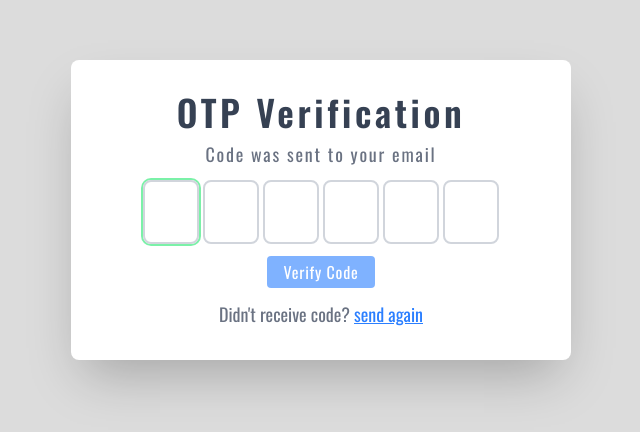
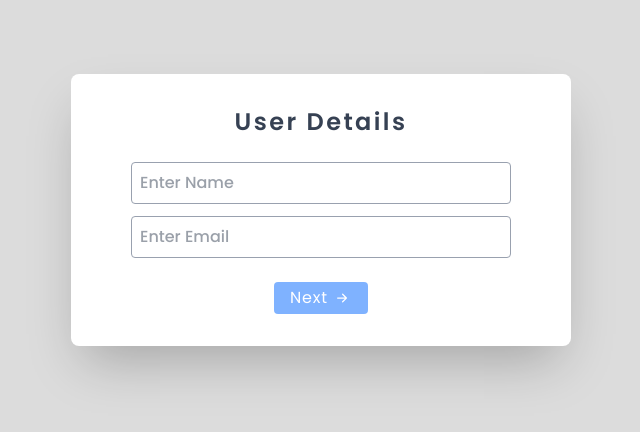
Before and after one commit to VickyDevlo/otp_generator, a React (Vite) app: page / in a window 1280 px wide. Shown: the part 190-622 px from the top of the page, without its empty margins (319-959 px from the left). Built offline with nearby package versions, Linux system fonts and the light colour scheme.

Commit message:
frontend done

```diff
--- a/src/App.jsx
+++ b/src/App.jsx
@@ -1,17 +1,39 @@
 import { useState } from "react";
 import { OtpGenerator } from "./components/OtpGenerator";
+import { UserForm } from "./components/UserForm";
 import { SuccessModel } from "./components/SuccessModel";
 
 function App() {
-  const [showModel, setShowModel] = useState(false);
+  const [step, setStep] = useState(1);
+  const [userData, setUserData] = useState({ name: "", email: "" });
+  const [generatedOtp, setGeneratedOtp] = useState(null);
+
+  const generateOtp = () => {
+    const newOtp = Math.floor(100000 + Math.random() * 900000).toString();
+    setGeneratedOtp(newOtp);
+    return newOtp;
+  };
 
   return (
     <>
-      {showModel ? (
-        <SuccessModel setShowModel={setShowModel} />
-      ) : (
-        <OtpGenerator setShowModel={setShowModel} />
+      {step === 1 && (
+        <UserForm
+          setUserData={setUserData}
+          setStep={setStep}
+          generateOtp={generateOtp}
+          setGeneratedOtp={setGeneratedOtp}
+        />
       )}
+      {step === 2 && (
+        <OtpGenerator
+          userData={userData}
+          setStep={setStep}
+          generateOtp={generateOtp}
+          setGeneratedOtp={setGeneratedOtp}
+          generatedOtp={generatedOtp}
+        />
+      )}
+      {step === 3 && <SuccessModel userData={userData} setStep={setStep}/>}
     </>
   );
 }
--- a/src/components/OtpGenerator.jsx
+++ b/src/components/OtpGenerator.jsx
@@ -1,18 +1,32 @@
 import React, { useEffect, useRef, useState } from "react";
 import { toast } from "react-toastify";
 import { Wrapper } from "./Wrapper";
+import { BsArrowLeftShort } from "react-icons/bs";
 
-export const OtpGenerator = ({ setShowModel }) => {
+export const OtpGenerator = ({
+  setStep,
+  generateOtp,
+  setGeneratedOtp,
+  generatedOtp,
+}) => {
   const [inputs, setInputs] = useState(Array(6).fill(""));
-  const [showSuccess, setShowSuccess] = useState(false);
+  const [isverified, setIsVerified] = useState(false);
+  const [error, setError] = useState(false);
   const inputRefs = useRef([]);
 
   const handleChange = (index, value) => {
-    if (!/^\d?$/.test(value)) return;
+    if (!/^\d*$/.test(value)) return;
 
-    const newInputs = [...inputs];
-    newInputs[index] = value;
+    let newInputs = [...inputs];
+
+    if (value.length === 6) {
+      newInputs = value.split("").slice(0, 6);
+    } else {
+      newInputs[index] = value;
+    }
+
     setInputs(newInputs);
+    setError(false);
 
     if (value && index < inputs.length - 1) {
       inputRefs.current[index + 1]?.focus();
@@ -20,30 +34,45 @@ export const OtpGenerator = ({ setShowModel }) => {
   };
 
   const handleKeyDown = (index, e) => {
-    if (e.key === "Backspace" && !inputs[index] && index > 0) {
-      inputRefs.current[index - 1]?.focus();
+    if (e.key === "Backspace") {
+      if (!inputs[index] && index > 0) {
+        inputRefs.current[index - 1]?.focus();
+        const newInputs = [...inputs];
+        newInputs[index - 1] = "";
+        setInputs(newInputs);
+      }
     }
-
-    if (e.key === "Enter") {
-      if (!inputs.includes("")) {
-        verifyCode();
-      }
+    if (e.key === "Enter" && !inputs.includes("")) {
+      verifyCode();
     }
   };
 
   const verifyCode = () => {
-    setShowSuccess(true);
-    setTimeout(() => {
-      setInputs(Array(6).fill(""));
-      setShowSuccess(false);
-      inputRefs.current[0]?.focus();
-      setShowModel(true);
-    }, 3000);
+    const enteredOtp = inputs.join("");
+    const otpString = String(generatedOtp);
+
+    if (enteredOtp === otpString) {
+      setIsVerified(true);
+      setTimeout(() => {
+        setInputs(Array(6).fill(""));
+        setIsVerified(false);
+        setStep(3);
+      }, 1500);
+    } else {
+      setTimeout(() => {
+        setError(true);
+        setInputs(Array(6).fill(""));
+        inputRefs.current[0].focus();
+      }, 1500);
+    }
   };
 
   const sendCode = () => {
-    toast.success("Code sent to your email");
+    const newCode = generateOtp();
+    setGeneratedOtp(newCode);
+    toast.success(`New OTP is - ${newCode}`);
     setInputs(Array(6).fill(""));
+    setError("");
     setTimeout(() => inputRefs.current[0]?.focus(), 200);
   };
 
@@ -80,32 +109,45 @@ export const OtpGenerator = ({ setShowModel }) => {
         ))}
       </div>
 
-      {showSuccess && (
-        <p className="text-green-600 tracking-widest transition-all duration-500 opacity-100 translate-y-0">
+      {error ? (
+        <p className="text-red-500 tracking-widest transition-all duration-500 opacity-100 translate-y-0">
+          Invalid OTP. Please try again.
+        </p>
+      ) : isverified ? (
+        <p className="text-green-500 tracking-widest transition-all duration-500 opacity-100 translate-y-0">
           Verification Successful!
         </p>
-      )}
+      ) : null}
 
       <button
         disabled={inputs.includes("")}
         onClick={verifyCode}
-        className="text-white bg-blue-500 px-4 py-1 rounded text-md
+        className="text-white bg-blue-500 my-3 px-4 py-1 rounded text-md
           tracking-wider cursor-pointer disabled:opacity-60 disabled:cursor-not-allowed transition-all"
       >
         Verify Code
       </button>
 
       <div className="text-center">
-        <p className="text-gray-500 text-lg">
+        <p className="text-gray-500 md:text-lg text-sm">
           Didn't receive code?
           <span
-            className="text-blue-500 underline cursor-pointer text-lg ml-1"
+            className="text-blue-500 underline cursor-pointer ml-1"
             onClick={sendCode}
           >
             send again
           </span>
         </p>
       </div>
+
+      <button
+        className="flex items-center gap-1 text-white bg-red-400 my-2 px-4 py-1 rounded text-md
+          tracking-wider cursor-pointer transition-all"
+        onClick={() => setStep(1)}
+      >
+        <BsArrowLeftShort size={20} />
+        Back
+      </button>
     </Wrapper>
   );
 };
--- a/src/components/SuccessModel.jsx
+++ b/src/components/SuccessModel.jsx
@@ -1,36 +1,33 @@
 import React from "react";
 import { Wrapper } from "./Wrapper";
 import { HiBadgeCheck } from "react-icons/hi";
+import { IoClose } from "react-icons/io5";
 
-export const SuccessModel = ({ setShowModel }) => {
+export const SuccessModel = ({ userData, setStep }) => {
   return (
-    <Wrapper>
+    <Wrapper className="relative">
+      <button
+        onClick={() => setStep(1)}
+        className="absolute top-1 md:top-4 right-2 md:right-4 cursor-pointer"
+      >
+        <IoClose size={24} />
+      </button>
       <div className="flex flex-col items-center gap-2">
-        <h1 className="font-semibold text-gray-700 max-sm:text-2xl text-4xl tracking-widest">
+        <h1 className="font-semibold text-gray-500 max-sm:text-2xl text-4xl tracking-widest">
           Congratulation
         </h1>
-        <p className="text-center max-sm:text-xs text-lg text-gray-500 tracking-widest px-3">
-          Welcome back
+        <p className="text-center font-semibold max-sm:text-xs text-lg text-gray-700 tracking-widest px-3 capitalize">
+          {userData.name}
         </p>
       </div>
       <div>
         <HiBadgeCheck className="text-emerald-600 size-32 md:size-40" />
       </div>
       <div className="flex flex-col items-center gap-2">
-        <h1 className="font-semibold text-gray-700 max-sm:text-xl text-3xl tracking-widest">
-          Thank you
-        </h1>
         <p className="text-center max-sm:text-xs text-lg text-gray-500 tracking-widest px-3">
           Your OTP Verification has been completed successfully!
         </p>
       </div>
-      <button
-        onClick={() => setShowModel(false)}
-        className="text-white bg-blue-500 px-4 py-1 rounded text-md
-          tracking-wider cursor-pointer"
-      >
-        Back
-      </button>
     </Wrapper>
   );
 };
--- /dev/null
+++ b/src/components/UserForm.jsx
@@ -0,0 +1,87 @@
+import React, { useEffect, useRef, useState } from "react";
+import { toast } from "react-toastify";
+import { Wrapper } from "./Wrapper";
+import { BsArrowRightShort } from "react-icons/bs";
+
+export const UserForm = ({
+  setUserData,
+  setStep,
+  generateOtp,
+  setGeneratedOtp,
+}) => {
+  const [form, setForm] = useState({ name: "", email: "" });
+
+  const inputRef = useRef(null);
+
+  const handleChange = (e) => {
+    const { name, value } = e.target;
+    setForm({ ...form, [name]: value });
+  };
+
+  const onKeyDownHandler = (e) => {
+    if (e.key === "Enter") {
+      e.preventDefault();
+      handleSubmit(e);
+    }
+  };
+
+  const handleSubmit = (e) => {
+    e.preventDefault();
+    if (!form.name || !form.email) {
+      toast.error("All fields are required!");
+      return;
+    }
+
+    setUserData(form);
+    const newOtp = generateOtp();
+    setGeneratedOtp(newOtp);
+    toast.success(`Your OTP - ${newOtp}`);
+    setStep(2);
+  };
+
+  const isDisabled = !form.name || !form.email.includes("@");
+
+  useEffect(() => {
+    inputRef.current.focus();
+  }, []);
+
+  return (
+    <Wrapper>
+      <h1
+        className="font-semibold text-center text-gray-700 text-2xl
+      tracking-widest mb-3"
+      >
+        User Details
+      </h1>
+      <div className="md:px-12 w-full">
+        <input
+          type="text"
+          name="name"
+          ref={inputRef}
+          placeholder="Enter Name"
+          value={form.name}
+          onChange={handleChange}
+          className="border border-gray-400 font-medium text-gray-700 p-2 rounded w-full mb-3 focus:outline-0 capitalize"
+        />
+        <input
+          type="email"
+          name="email"
+          placeholder="Enter Email"
+          value={form.email}
+          onChange={handleChange}
+          onKeyDown={(e) => onKeyDownHandler(e)}
+          className="border border-gray-400 font-medium text-gray-700 p-2 rounded w-full mb-3 focus:outline-0"
+        />
+      </div>
+      <button
+        disabled={isDisabled}
+        className="flex items-center justify-center gap-1 text-white
+         bg-blue-500 px-4 py-1 rounded text-md tracking-wider cursor-pointer disabled:opacity-60 disabled:cursor-not-allowed transition-all"
+        onClick={handleSubmit}
+      >
+        Next
+        <BsArrowRightShort size={20} />
+      </button>
+    </Wrapper>
+  );
+};
--- a/src/components/Wrapper.jsx
+++ b/src/components/Wrapper.jsx
@@ -1,10 +1,10 @@
 import React from "react";
 
-export const Wrapper = ({ children }) => {
+export const Wrapper = ({ children, className }) => {
 
   return (
     <div className="container mx-auto h-screen flex items-center justify-center px-2">
-      <div className="flex flex-col bg-white md:w-[500px] rounded-lg shadow-2xl items-center justify-center gap-3 py-8 px-3">
+      <div className={`flex flex-col bg-white md:w-[500px] rounded-lg shadow-2xl items-center justify-center gap-3 py-8 px-3 ${className}`}>
         {children}
       </div>
     </div>
--- a/src/index.css
+++ b/src/index.css
@@ -1,7 +1,6 @@
-@import url("https://fonts.googleapis.com/css2?family=Oswald:wght@200..700&display=swap");
-@import "tailwindcss";
+@import url('https://fonts.googleapis.com/css2?family=Poppins:ital,wght@0,100;0,200;0,300;0,400;0,500;0,600;0,700;0,800;0,900;1,100;1,200;1,300;1,400;1,500;1,600;1,700;1,800;1,900&display=swap');@import "tailwindcss";
 
 body {
-  font-family: "Oswald", serif;
+  font-family: "Poppins", serif;
   background-color: gainsboro;
 }
```
